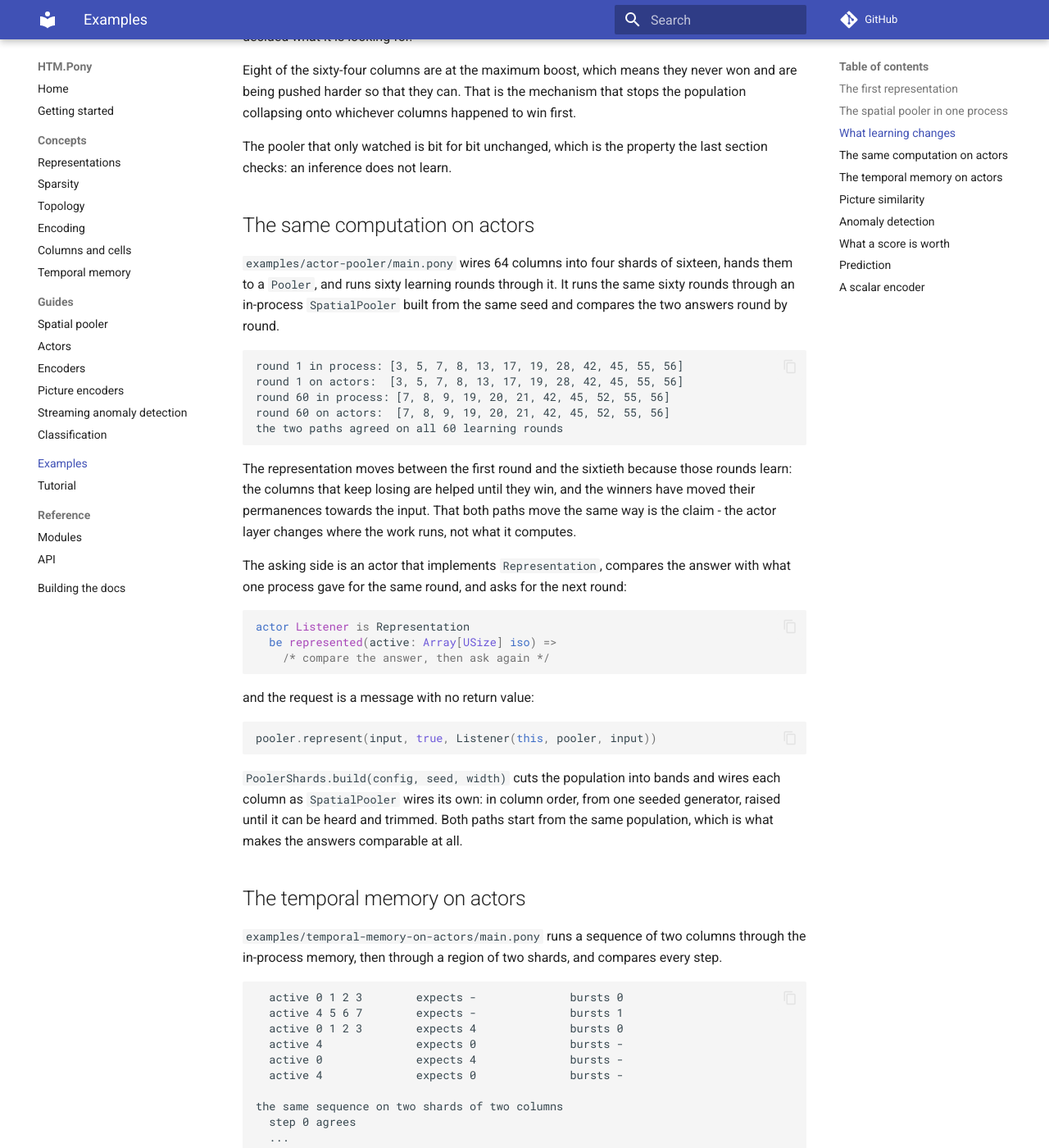
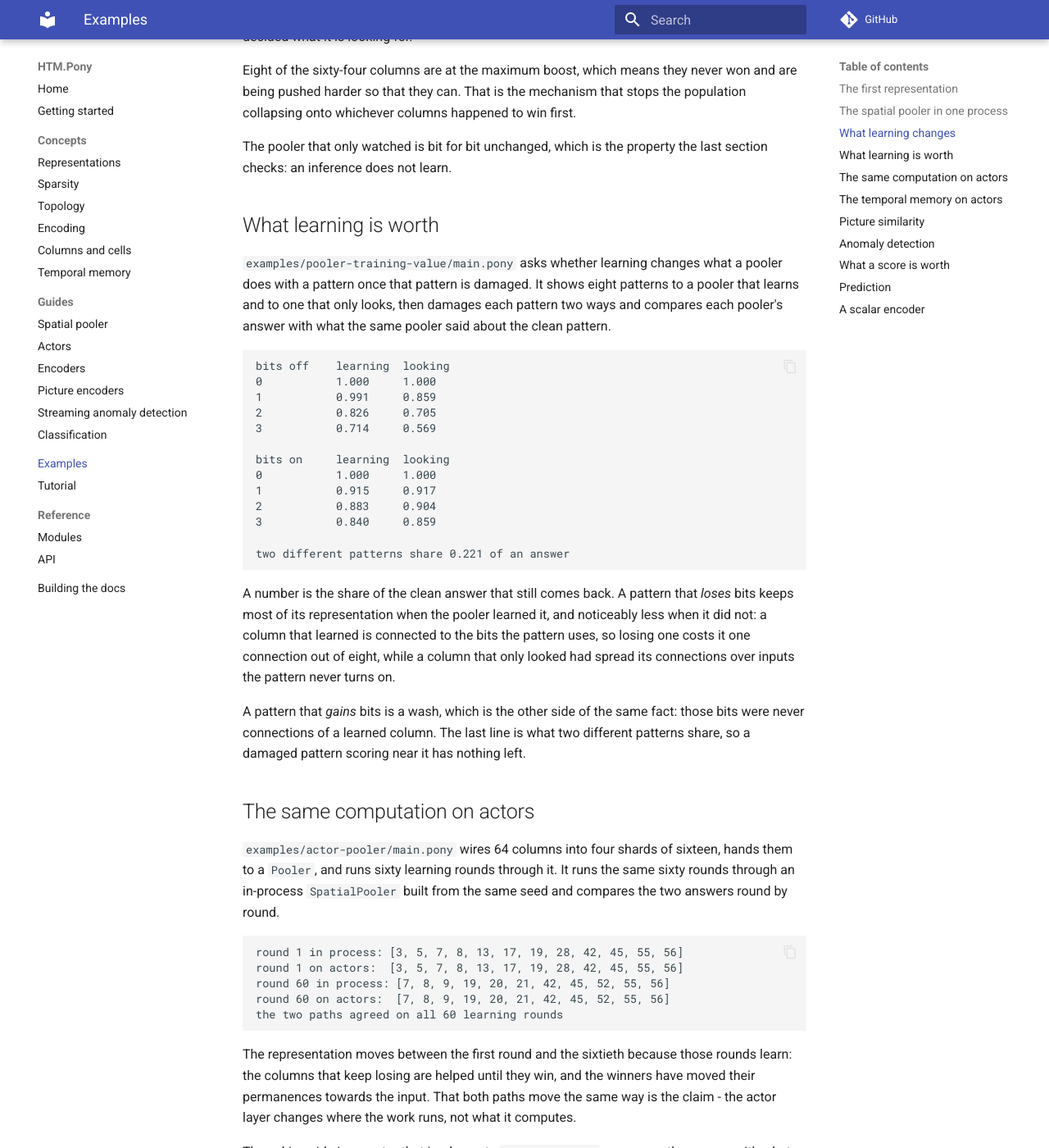
Before and after one commit to d-led/htm.pony, an MkDocs documentation site: the page built from docs/examples.md, in a window 1280 px wide and 1400 px high, scrolled down 2464 px. Shown: the whole window at 82% size. Built offline with MkDocs 1.6.1 and Material for MkDocs 9.7.7, drawn with Linux system fonts in a browser that asks for light colours; comment, search, counter and statistics services are not loaded.

Commit message:
Measure what learning is worth
The docs promised this measurement twice and never had it: nobody could say
whether a pooler that learned a pattern does better with a damaged one.

examples/pooler-training-value runs eight patterns through a pooler that learns
and one that only looks, then damages each pattern both ways - losing bits, then
gaining bits - and prints the share of the clean answer each pooler still
reaches. Losing bits is where learning pays: 0.99, 0.83 and 0.71 survive against
0.86, 0.71 and 0.57. Gaining bits is a wash, because bits a pattern never had
were never connections of a learned column.

That contradicts what the pooler page said - that learning does not help with a
damaged pattern - so the page now says which kind of damage it helps with and
points at the example. The learning tests keep declining to assert either
answer: a test that pins a measurement is a test that has to be rewritten when
the measurement changes.

Also listed the three examples the examples README had never mentioned.

````diff
--- a/docs/examples.md
+++ b/docs/examples.md
@@ -129,6 +129,41 @@ stops the population collapsing onto whichever columns happened to win first.
 
 The pooler that only watched is bit for bit unchanged, which is the property the
 last section checks: an inference does not learn.
+
+## What learning is worth
+
+`examples/pooler-training-value/main.pony` asks whether learning changes what a
+pooler does with a pattern once that pattern is damaged. It shows eight patterns
+to a pooler that learns and to one that only looks, then damages each pattern
+two ways and compares each pooler's answer with what the same pooler said about
+the clean pattern.
+
+```
+bits off    learning  looking
+0           1.000     1.000
+1           0.991     0.859
+2           0.826     0.705
+3           0.714     0.569
+
+bits on     learning  looking
+0           1.000     1.000
+1           0.915     0.917
+2           0.883     0.904
+3           0.840     0.859
+
+two different patterns share 0.221 of an answer
+```
+
+A number is the share of the clean answer that still comes back. A pattern that
+*loses* bits keeps most of its representation when the pooler learned it, and
+noticeably less when it did not: a column that learned is connected to the bits
+the pattern uses, so losing one costs it one connection out of eight, while a
+column that only looked had spread its connections over inputs the pattern never
+turns on.
+
+A pattern that *gains* bits is a wash, which is the other side of the same fact:
+those bits were never connections of a learned column. The last line is what two
+different patterns share, so a damaged pattern scoring near it has nothing left.
 
 ## The same computation on actors
 
````
Also changed, not shown: docs/spatial-pooler.md (+9 -5 lines), examples/README.md (+29 -3 lines), 4 other files.
